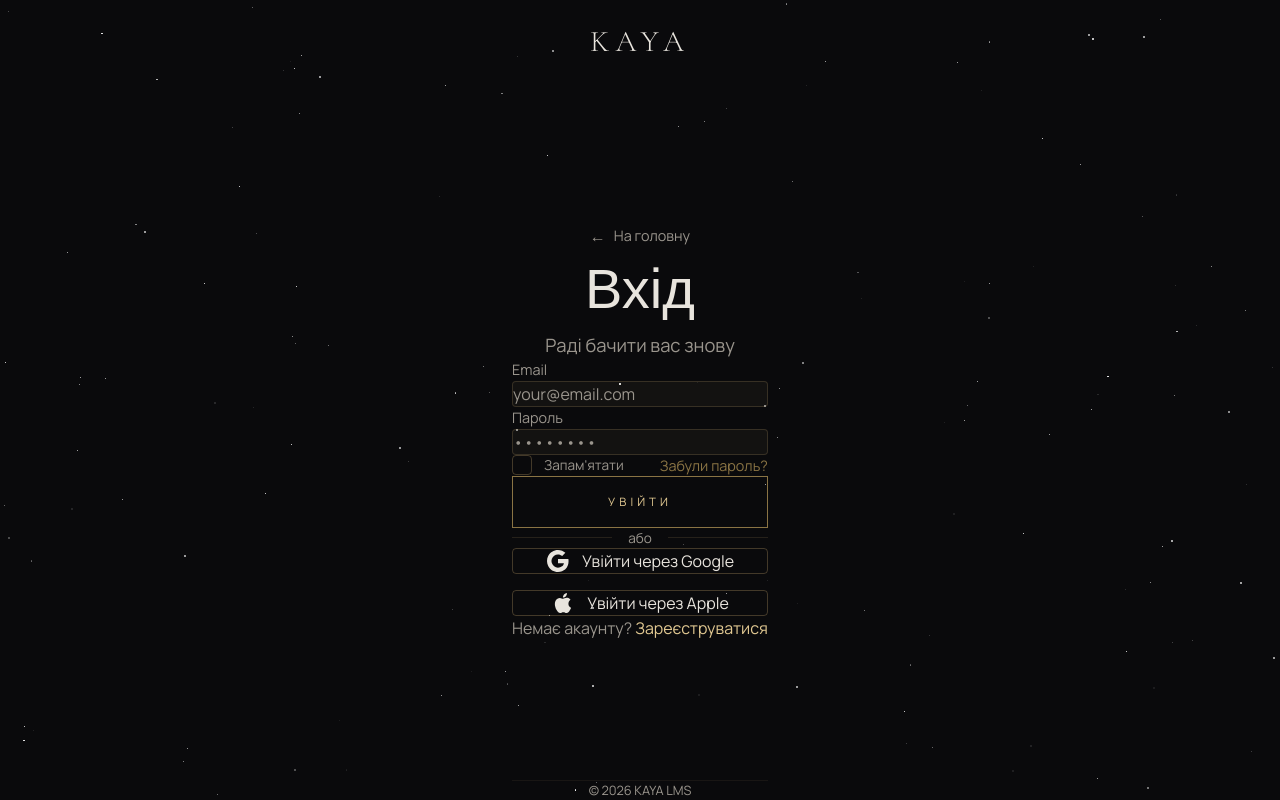
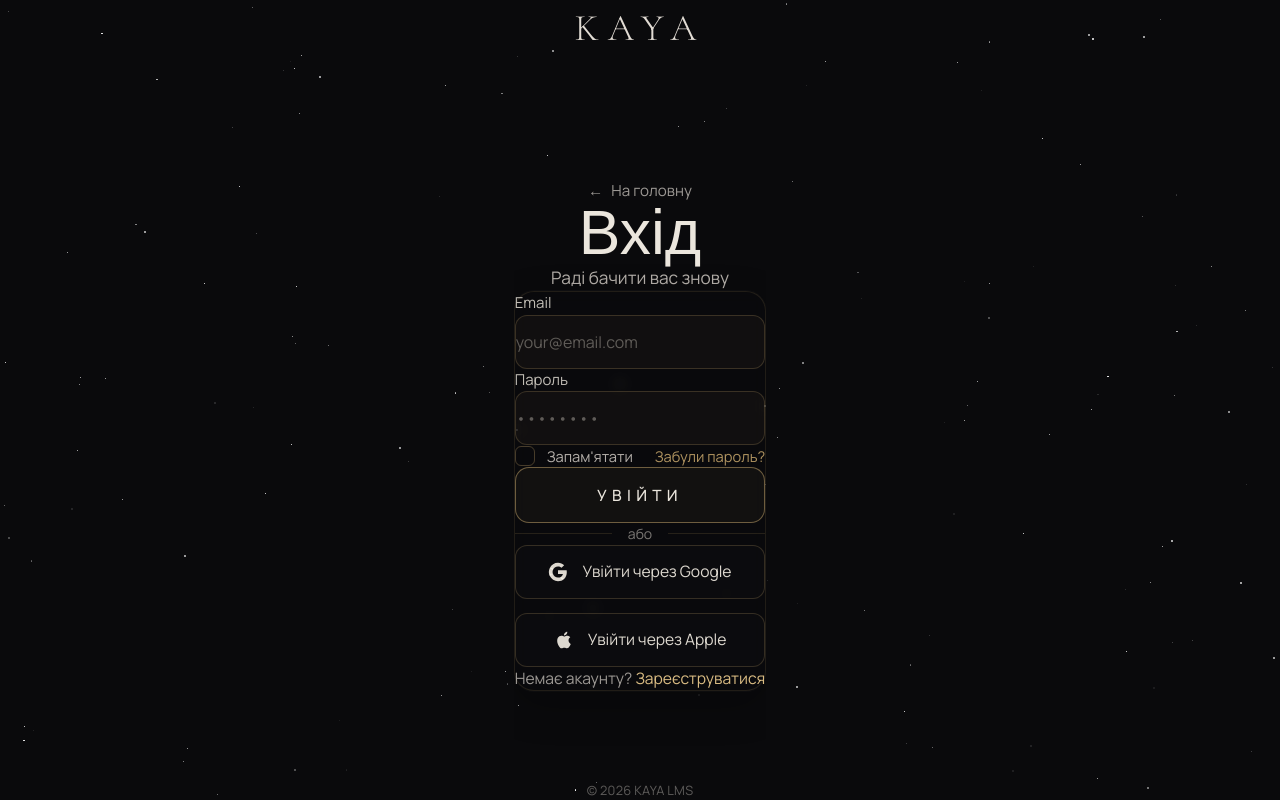
Before and after one commit to historicalalice-pixel/kaya-lms, a Next.js app in the folder web/: page /login in a window 1280 px wide. Built offline with nearby package versions, Linux system fonts and the light colour scheme.

Commit message:
оновлений дизайн

```diff
--- a/web/src/app/login/page.tsx
+++ b/web/src/app/login/page.tsx
@@ -14,7 +14,6 @@ export default function LoginPage() {
     const field = starfieldRef.current;
     if (!field) return;
 
-    // Очистка перед створенням нових зірок
     field.innerHTML = "";
 
     const stars: HTMLDivElement[] = [];
@@ -37,7 +36,6 @@ export default function LoginPage() {
       stars.push(star);
     }
 
-    // Cleanup
     return () => {
       stars.forEach((star) => star.remove());
     };
@@ -46,66 +44,59 @@ export default function LoginPage() {
   const handleSubmit = (e: React.FormEvent<HTMLFormElement>) => {
     e.preventDefault();
 
-    // Не логуй пароль у консоль на реальному проекті
     console.log("Login attempt:", {
       email,
       rememberMe,
     });
 
-    // Тут далі буде реальна авторизація
+    // Тут підключиш реальний логін
     // await signIn(...)
   };
 
   return (
-    <div className="min-h-screen flex flex-col overflow-hidden">
-      <div
-        ref={starfieldRef}
-        className="starfield"
-        aria-hidden="true"
-      />
+    <div className="min-h-screen flex flex-col overflow-hidden bg-[var(--bg)]">
+      <div ref={starfieldRef} className="starfield" aria-hidden="true" />
 
+      {/* HEADER */}
       <header className="relative z-10 w-full">
-        <div
-          className="w-full flex items-center justify-center"
-          style={{
-            paddingTop: "24px",
-            paddingBottom: "24px",
-          }}
-        >
+        <div className="flex items-center justify-center px-6 pt-6 pb-4 md:px-10 md:pt-8 md:pb-5">
           <Link
             href="/home"
-            className="font-serif text-2xl md:text-3xl tracking-[0.2em] text-[var(--text)]"
+            className="font-serif text-[2rem] md:text-[2.35rem] tracking-[0.24em] text-[rgba(245,239,230,0.92)] hover:text-[var(--text)] transition-colors duration-300"
           >
             KAYA
           </Link>
         </div>
       </header>
 
-      <main className="relative z-10 flex-1 flex items-center justify-center px-8 md:px-16 lg:px-32 py-8">
-        <div className="w-full" style={{ maxWidth: "750px" }}>
-          <div className="text-center mb-10">
+      {/* MAIN */}
+      <main className="relative z-10 flex-1 flex items-center justify-center px-6 py-6 md:px-10 md:py-8">
+        <div className="w-full max-w-[500px] md:translate-y-4">
+          <div className="text-center mb-8 md:mb-10">
             <Link
               href="/home"
-              className="inline-flex items-center gap-2 text-[var(--text-dim)] hover:text-[var(--gold-light)] transition-colors mb-5"
+              className="inline-flex items-center gap-2 text-[0.95rem] text-[rgba(245,239,230,0.62)] hover:text-[var(--gold-light)] transition-colors duration-300 mb-5"
             >
               <span aria-hidden="true">←</span>
-              <span className="font-sans text-[0.9rem]">На головну</span>
+              <span className="font-sans">На головну</span>
             </Link>
 
-            <h1 className="font-serif text-[2.5rem] md:text-[3.5rem] font-light text-[var(--text)] mb-4">
+            <h1 className="font-serif text-[2.9rem] leading-none md:text-[3.9rem] font-light text-[rgba(245,239,230,0.96)] mb-3">
               Вхід
             </h1>
 
-            <p className="font-sans text-[1rem] md:text-[1.15rem] text-[var(--text-dim)]">
+            <p className="font-sans text-[1rem] md:text-[1.08rem] text-[rgba(245,239,230,0.72)]">
               Раді бачити вас знову
             </p>
           </div>
 
-          <form onSubmit={handleSubmit} className="space-y-6">
+          {/* FORM SHELL */}
+          <div className="rounded-[20px] border border-[rgba(201,169,110,0.12)] bg-[rgba(10,10,14,0.3)] backdrop-blur-[6px] px-5 py-7 md:px-7 md:py-9 shadow-[0_0_0_1px_rgba(255,255,255,0.02),0_14px_40px_rgba(0,0,0,0.24)]">
+            <form onSubmit={handleSubmit} className="space-y-5">
               <div>
                 <label
                   htmlFor="email"
-                className="block font-sans text-[0.9rem] text-[var(--text-dim)] mb-2"
+                  className="block font-sans text-[0.94rem] text-[rgba(245,239,230,0.78)] mb-2"
                 >
                   Email
                 </label>
@@ -114,17 +105,17 @@ export default function LoginPage() {
                   type="email"
                   value={email}
                   onChange={(e) => setEmail(e.target.value)}
-                className="w-full bg-[rgba(201,169,110,0.05)] border border-[rgba(201,169,110,0.2)] rounded px-5 py-4 font-sans text-[1rem] text-[var(--text)] placeholder:text-[var(--text-dim)] focus:border-[var(--gold-light)] focus:outline-none transition-colors"
                   placeholder="your@email.com"
                   autoComplete="email"
                   required
+                  className="w-full h-[54px] rounded-[12px] border border-[rgba(201,169,110,0.22)] bg-[rgba(201,169,110,0.045)] px-4 font-sans text-[1rem] text-[rgba(245,239,230,0.94)] placeholder:text-[rgba(245,239,230,0.34)] outline-none transition-all duration-300 focus:border-[rgba(227,196,136,0.88)] focus:bg-[rgba(201,169,110,0.075)] focus:shadow-[0_0_0_4px_rgba(201,169,110,0.08)]"
                 />
               </div>
 
               <div>
                 <label
                   htmlFor="password"
-                className="block font-sans text-[0.9rem] text-[var(--text-dim)] mb-2"
+                  className="block font-sans text-[0.94rem] text-[rgba(245,239,230,0.78)] mb-2"
                 >
                   Пароль
                 </label>
@@ -133,25 +124,25 @@ export default function LoginPage() {
                   type="password"
                   value={password}
                   onChange={(e) => setPassword(e.target.value)}
-                className="w-full bg-[rgba(201,169,110,0.05)] border border-[rgba(201,169,110,0.2)] rounded px-5 py-4 font-sans text-[1rem] text-[var(--text)] placeholder:text-[var(--text-dim)] focus:border-[var(--gold-light)] focus:outline-none transition-colors"
                   placeholder="••••••••"
                   autoComplete="current-password"
                   required
+                  className="w-full h-[54px] rounded-[12px] border border-[rgba(201,169,110,0.22)] bg-[rgba(201,169,110,0.045)] px-4 font-sans text-[1rem] text-[rgba(245,239,230,0.94)] placeholder:text-[rgba(245,239,230,0.34)] outline-none transition-all duration-300 focus:border-[rgba(227,196,136,0.88)] focus:bg-[rgba(201,169,110,0.075)] focus:shadow-[0_0_0_4px_rgba(201,169,110,0.08)]"
                 />
               </div>
 
-            <div className="flex items-center justify-between text-[0.9rem]">
-              <label className="flex items-center gap-3 cursor-pointer group">
-                <div className="relative">
+              <div className="flex items-center justify-between gap-4 pt-1 text-[0.9rem]">
+                <label className="flex items-center gap-3 cursor-pointer group select-none">
+                  <div className="relative shrink-0">
                     <input
                       type="checkbox"
                       className="sr-only peer"
                       checked={rememberMe}
                       onChange={(e) => setRememberMe(e.target.checked)}
                     />
-                  <div className="w-5 h-5 border border-[rgba(201,169,110,0.3)] rounded peer-checked:bg-[var(--gold)] peer-checked:border-[var(--gold)] transition-all"></div>
+                    <div className="w-5 h-5 rounded-[6px] border border-[rgba(201,169,110,0.32)] bg-transparent transition-all duration-300 peer-checked:border-[var(--gold)] peer-checked:bg-[var(--gold)] peer-focus-visible:shadow-[0_0_0_4px_rgba(201,169,110,0.08)]" />
                     <svg
-                    className="absolute top-1 left-1 w-3 h-3 text-[var(--bg)] opacity-0 peer-checked:opacity-100 transition-opacity"
+                      className="absolute left-1 top-1 w-3 h-3 text-[var(--bg)] opacity-0 transition-opacity duration-300 peer-checked:opacity-100"
                       viewBox="0 0 24 24"
                       fill="none"
                       stroke="currentColor"
@@ -162,72 +153,101 @@ export default function LoginPage() {
                     </svg>
                   </div>
 
-                <span className="text-[var(--text-dim)] group-hover:text-[var(--text)] transition-colors text-[0.85rem]">
+                  <span className="font-sans text-[0.92rem] text-[rgba(245,239,230,0.72)] transition-colors duration-300 group-hover:text-[rgba(245,239,230,0.9)]">
                     Запам'ятати
                   </span>
                 </label>
 
                 <Link
                   href="/forgot-password"
-                className="text-[var(--gold-dim)] hover:text-[var(--gold-light)] transition-colors"
+                  className="font-sans text-[0.92rem] text-[rgba(201,169,110,0.86)] hover:text-[var(--gold-light)] transition-colors duration-300 whitespace-nowrap"
                 >
                   Забули пароль?
                 </Link>
               </div>
 
-            <button type="submit" className="hero-cta w-full text-[1rem] py-4 mt-4">
+              <button
+                type="submit"
+                className="w-full h-[56px] rounded-[14px] border border-[rgba(201,169,110,0.5)] bg-[rgba(201,169,110,0.05)] font-sans text-[0.97rem] font-medium uppercase tracking-[0.34em] text-[rgba(245,239,230,0.96)] transition-all duration-300 hover:border-[rgba(227,196,136,0.92)] hover:bg-[rgba(201,169,110,0.09)] hover:shadow-[0_10px_26px_rgba(201,169,110,0.08),inset_0_0_0_1px_rgba(255,255,255,0.03)] active:scale-[0.995]"
+              >
                 Увійти
               </button>
             </form>
 
-          <div className="flex items-center gap-4 my-10">
-            <div className="flex-1 h-[1px] bg-[rgba(201,169,110,0.15)]"></div>
-            <span className="font-sans text-[0.85rem] text-[var(--text-dim)]">або</span>
-            <div className="flex-1 h-[1px] bg-[rgba(201,169,110,0.15)]"></div>
+            {/* DIVIDER */}
+            <div className="flex items-center gap-4 my-7 md:my-8">
+              <div className="flex-1 h-px bg-[rgba(201,169,110,0.14)]" />
+              <span className="font-sans text-[0.88rem] text-[rgba(245,239,230,0.48)]">
+                або
+              </span>
+              <div className="flex-1 h-px bg-[rgba(201,169,110,0.14)]" />
             </div>
 
-          <div className="flex flex-col gap-4">
+            {/* SOCIAL BUTTONS */}
+            <div className="flex flex-col gap-3.5">
               <button
                 type="button"
-              className="w-full flex items-center justify-center gap-3 bg-transparent border border-[rgba(201,169,110,0.3)] rounded px-5 py-4 font-sans text-[1rem] text-[var(--text)] hover:border-[var(--gold-light)] hover:bg-[rgba(201,169,110,0.05)] transition-all duration-300"
+                className="w-full h-[54px] rounded-[12px] border border-[rgba(201,169,110,0.22)] bg-[rgba(255,255,255,0.01)] px-5 font-sans text-[0.98rem] text-[rgba(245,239,230,0.9)] transition-all duration-300 hover:border-[rgba(227,196,136,0.74)] hover:bg-[rgba(201,169,110,0.045)]"
               >
-              <svg className="w-6 h-6" viewBox="0 0 24 24" aria-hidden="true">
-                <path fill="currentColor" d="M22.56 12.25c0-.78-.07-1.53-.2-2.25H12v4.26h5.92c-.26 1.37-1.04 2.53-2.21 3.31v2.77h3.57c2.08-1.92 3.28-4.74 3.28-8.09z"/>
-                <path fill="currentColor" d="M12 23c2.97 0 5.46-.98 7.28-2.66l-3.57-2.77c-.98.66-2.23 1.06-3.71 1.06-2.86 0-5.29-1.93-6.16-4.53H2.18v2.84C3.99 20.53 7.7 23 12 23z"/>
-                <path fill="currentColor" d="M5.84 14.09c-.22-.66-.35-1.36-.35-2.09s.13-1.43.35-2.09V7.07H2.18C1.43 8.55 1 10.22 1 12s.43 3.45 1.18 4.93l2.85-2.22.81-.62z"/>
-                <path fill="currentColor" d="M12 5.38c1.62 0 3.06.56 4.21 1.64l3.15-3.15C17.45 2.09 14.97 1 12 1 7.7 1 3.99 3.47 2.18 7.07l3.66 2.84c.87-2.6 3.3-4.53 6.16-4.53z"/>
+                <span className="flex items-center justify-center gap-3.5">
+                  <svg className="w-5 h-5 shrink-0" viewBox="0 0 24 24" aria-hidden="true">
+                    <path
+                      fill="currentColor"
+                      d="M22.56 12.25c0-.78-.07-1.53-.2-2.25H12v4.26h5.92c-.26 1.37-1.04 2.53-2.21 3.31v2.77h3.57c2.08-1.92 3.28-4.74 3.28-8.09z"
+                    />
+                    <path
+                      fill="currentColor"
+                      d="M12 23c2.97 0 5.46-.98 7.28-2.66l-3.57-2.77c-.98.66-2.23 1.06-3.71 1.06-2.86 0-5.29-1.93-6.16-4.53H2.18v2.84C3.99 20.53 7.7 23 12 23z"
+                    />
+                    <path
+                      fill="currentColor"
+                      d="M5.84 14.09c-.22-.66-.35-1.36-.35-2.09s.13-1.43.35-2.09V7.07H2.18C1.43 8.55 1 10.22 1 12s.43 3.45 1.18 4.93l2.85-2.22.81-.62z"
+                    />
+                    <path
+                      fill="currentColor"
+                      d="M12 5.38c1.62 0 3.06.56 4.21 1.64l3.15-3.15C17.45 2.09 14.97 1 12 1 7.7 1 3.99 3.47 2.18 7.07l3.66 2.84c.87-2.6 3.3-4.53 6.16-4.53z"
+                    />
                   </svg>
-              Увійти через Google
+                  <span>Увійти через Google</span>
+                </span>
               </button>
 
               <button
                 type="button"
-              className="w-full flex items-center justify-center gap-3 bg-transparent border border-[rgba(201,169,110,0.3)] rounded px-5 py-4 font-sans text-[1rem] text-[var(--text)] hover:border-[var(--gold-light)] hover:bg-[rgba(201,169,110,0.05)] transition-all duration-300"
+                className="w-full h-[54px] rounded-[12px] border border-[rgba(201,169,110,0.22)] bg-[rgba(255,255,255,0.01)] px-5 font-sans text-[0.98rem] text-[rgba(245,239,230,0.9)] transition-all duration-300 hover:border-[rgba(227,196,136,0.74)] hover:bg-[rgba(201,169,110,0.045)]"
               >
+                <span className="flex items-center justify-center gap-3.5">
                   <svg
-                className="w-6 h-6"
+                    className="w-5 h-5 shrink-0"
                     viewBox="0 0 24 24"
                     fill="currentColor"
                     aria-hidden="true"
                   >
-                <path d="M18.71 19.5c-.83 1.24-1.71 2.45-3.05 2.47-1.34.03-1.77-.79-3.29-.79-1.53 0-2 .77-3.27.82-1.31.05-2.3-1.32-3.14-2.53C4.25 17 2.94 12.45 4.7 9.39c.87-1.52 2.43-2.48 4.12-2.51 1.28-.02 2.5.87 3.29.87.78 0 2.26-1.07 3.81-.91.65.03 2.47.26 3.64 1.98-.09.06-2.17 1.28-2.15 3.81.03 3.02 2.65 4.03 2.68 4.04-.03.07-.42 1.44-1.38 2.83M13 3.5c.73-.83 1.94-1.46 2.94-1.5.13 1.17-.34 2.35-1.04 3.19-.69.85-1.83 1.51-2.95 1.42-.15-1.15.41-2.35 1.05-3.11z"/>
+                    <path d="M18.71 19.5c-.83 1.24-1.71 2.45-3.05 2.47-1.34.03-1.77-.79-3.29-.79-1.53 0-2 .77-3.27.82-1.31.05-2.3-1.32-3.14-2.53C4.25 17 2.94 12.45 4.7 9.39c.87-1.52 2.43-2.48 4.12-2.51 1.28-.02 2.5.87 3.29.87.78 0 2.26-1.07 3.81-.91.65.03 2.47.26 3.64 1.98-.09.06-2.17 1.28-2.15 3.81.03 3.02 2.65 4.03 2.68 4.04-.03.07-.42 1.44-1.38 2.83M13 3.5c.73-.83 1.94-1.46 2.94-1.5.13 1.17-.34 2.35-1.04 3.19-.69.85-1.83 1.51-2.95 1.42-.15-1.15.41-2.35 1.05-3.11z" />
                   </svg>
-              Увійти через Apple
+                  <span>Увійти через Apple</span>
+                </span>
               </button>
             </div>
 
-          <p className="text-center mt-10 font-sans text-[1rem] text-[var(--text-dim)]">
+            {/* REGISTER */}
+            <p className="text-center mt-8 md:mt-9 font-sans text-[0.98rem] text-[rgba(245,239,230,0.62)]">
               Немає акаунту?{" "}
-            <Link href="/register" className="text-[var(--gold-light)] hover:underline">
+              <Link
+                href="/register"
+                className="text-[rgba(227,196,136,0.96)] hover:text-[var(--gold-light)] hover:underline underline-offset-4 transition-colors duration-300"
+              >
                 Зареєструватися
               </Link>
             </p>
           </div>
+        </div>
       </main>
 
-      <footer className="relative z-10 py-6 px-4 border-t border-[rgba(201,169,110,0.08)]">
-        <div className="max-w-[1400px] mx-auto flex items-center justify-center">
-          <span className="font-sans text-[0.8rem] text-[var(--text-dim)]">
+      {/* FOOTER */}
+      <footer className="relative z-10 px-6 pb-5 pt-1 md:px-10 md:pb-6">
+        <div className="mx-auto flex max-w-[1400px] items-center justify-center">
+          <span className="font-sans text-[0.8rem] tracking-[0.02em] text-[rgba(245,239,230,0.36)]">
             © 2026 KAYA LMS
           </span>
         </div>
```
Lines whose indentation alone changed are shown as unchanged.
